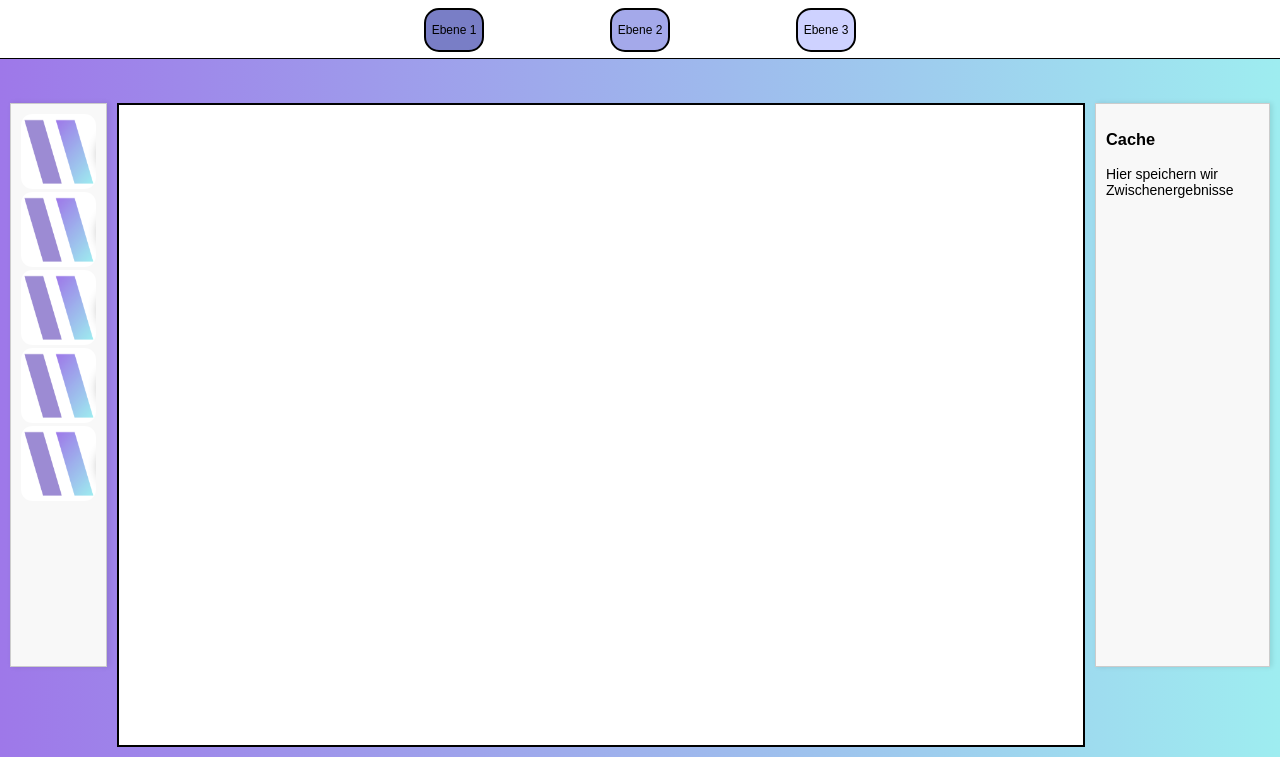
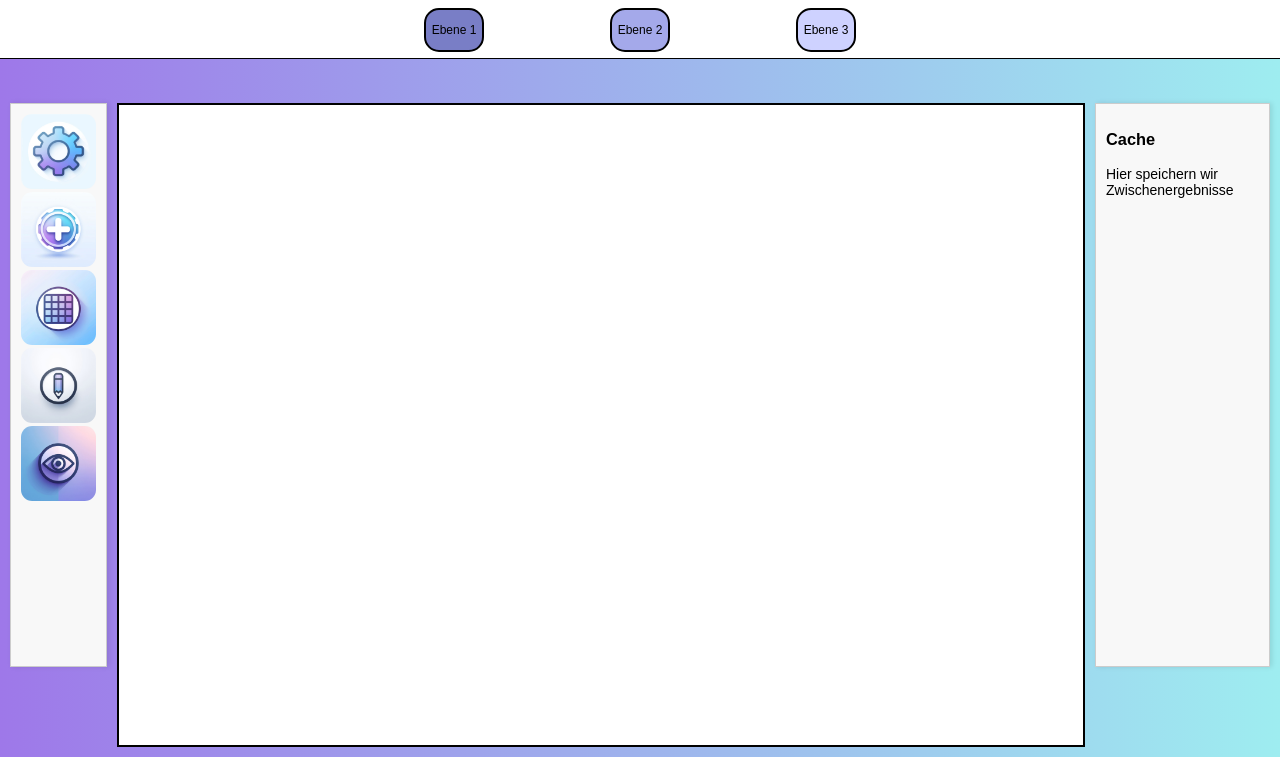
Before and after one commit to RamonaKT/cocreate_repository, a plain HTML site: page index.html in a window 1280 px wide. Shown: the part 43-800 px from the top of the page. Drawn offline with Linux system fonts and the light colour scheme.

Commit message:
edited icons

```diff
--- a/index.html
+++ b/index.html
@@ -27,7 +27,7 @@
   <div id="sidebar-left" class="sidebar">
 
     <!-- NUR ADMIN (user sperren, was sonst noch settings? link erstellen, ) -->
-      <img src="./img/iconSettings.png" alt="Icon settings"
+      <img src="./img/icon-gear.jpeg" alt="Icon settings"
        style="cursor: pointer;" onclick="document.getElementById('dialogIconSettings').showModal()">
 
     <dialog id="dialogIconSettings">
@@ -36,7 +36,7 @@
     </dialog>
 
     <!-- NUR ADMIN -->
-      <img src="./img/iconAdd.png" alt="Icon add"
+      <img src="./img/icon-plus.jpeg" alt="Icon add"
        style="cursor: pointer;" onclick="document.getElementById('dialogIconAdd').showModal()">
 
     <dialog id="dialogIconAdd">
@@ -44,7 +44,7 @@
       <button onclick="document.getElementById('dialogIconAdd').close()">Schließen</button>
     </dialog>
 
-       <img src="./img/iconOverviewRooms.png" alt="Icon room overview"
+       <img src="./img/icon-pattern.jpeg" alt="Icon room overview"
        style="cursor: pointer;" onclick="document.getElementById('dialogIconOverviewRooms').showModal()">
 
     <dialog id="dialogIconOverviewRooms">
@@ -52,7 +52,7 @@
       <button onclick="document.getElementById('dialogIconOverviewRooms').close()">Schließen</button>
     </dialog>
 
-       <img src="./img/iconEdit.png" alt="Icon edit username"
+       <img src="./img/icon-pen.jpeg" alt="Icon edit username"
        style="cursor: pointer;" onclick="document.getElementById('dialogIconEdit').showModal()">
 
     <dialog id="dialogIconEdit">
@@ -60,7 +60,7 @@
       <button onclick="document.getElementById('dialogIconEdit').close()">Schließen</button>
     </dialog>
 
-      <img src="./img/iconOverviewUser.png" alt="Icon edit username"
+      <img src="./img/icon-eye.jpeg" alt="Icon edit username"
        style="cursor: pointer;" onclick="document.getElementById('dialogIconOverviewUser').showModal()">
 
     <dialog id="dialogIconOverviewUser">
```
Also changed, not shown: img/icon-pen.jpeg (renamed from img/icon.pen.jpeg).
